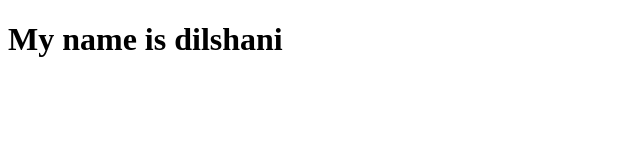
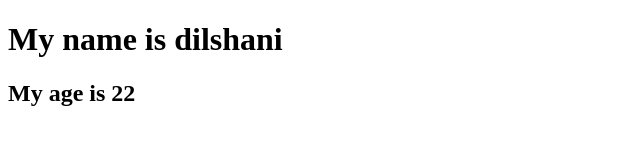
Before and after one commit to DilshaniNK/myapp, a plain HTML site: page dilshani.html in a window 1280 px wide. Shown: the whole page, without its empty margins (0-640 px from the left). Drawn offline with Linux system fonts and the light colour scheme.

Commit message:
add new update

```diff
--- a/dilshani.html
+++ b/dilshani.html
@@ -7,5 +7,6 @@
 </head>
 <body>
     <h1>My name is dilshani</h1>
+    <h2>My age is 22</h2>
 </body>
 </html>
```
